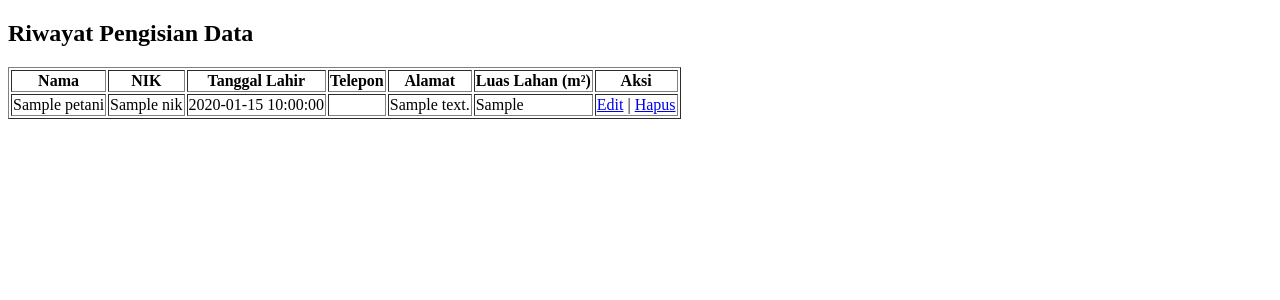
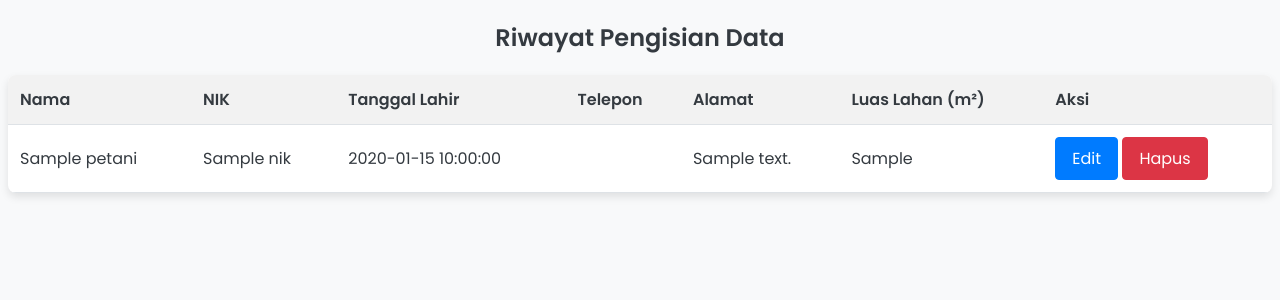
Before and after one commit to watttttttt55/petani_app, a Flask app: page /riwayat_petani in a window 1280 px wide. Shown: the top 300 px of the page. Run offline with Flask 3, Linux system fonts and the light colour scheme; the visitor is signed in with stand-in values (Sample User, id 1); a database or web service that is not in the repository returns one stand-in record (values such as "Sample title"); some libraries are stand-ins or nearby versions.

Commit message:
Initial commit

```diff
--- a/templates/riwayat_petani.html
+++ b/templates/riwayat_petani.html
@@ -1,11 +1,99 @@
 <!DOCTYPE html>
-<html>
+<html lang="id">
 <head>
+    <meta charset="UTF-8">
+    <meta name="viewport" content="width=device-width, initial-scale=1.0">
     <title>Riwayat Data Petani</title>
+    <link href="https://fonts.googleapis.com/css2?family=Poppins:wght@400;600&display=swap" rel="stylesheet">
+    <style>
+        body {
+            font-family: 'Poppins', sans-serif;
+            background-color: #f8f9fa;
+            color: #343a40;
+        }
+        h2 {
+            margin-top: 20px;
+            margin-bottom: 20px;
+            text-align: center;
+        }
+        table {
+            width: 100%;
+            border-collapse: collapse;
+            margin-bottom: 20px;
+            background-color: #fff;
+            box-shadow: 0 4px 8px rgba(0, 0, 0, 0.1);
+            border-radius: 8px;
+            overflow: hidden; /* Untuk border-radius pada tabel */
+        }
+        th, td {
+            padding: 12px;
+            text-align: left;
+            border-bottom: 1px solid #dee2e6;
+        }
+        th {
+            background-color: #f2f2f2;
+            font-weight: 600;
+        }
+        tr:hover {
+            background-color: #e9ecef;
+        }
+        a {
+            color: #007bff;
+            text-decoration: none;
+        }
+        a:hover {
+            color: #0056b3;
+            text-decoration: underline;
+        }
+        .btn {
+            padding: 8px 16px;
+            border-radius: 4px;
+            text-decoration: none;
+            color: white;
+            display: inline-block;
+        }
+        .btn-primary {
+            background-color: #007bff;
+            border: 1px solid #007bff;
+        }
+        .btn-primary:hover {
+            background-color: #0056b3;
+            border-color: #0056b3;
+        }
+        .btn-danger {
+            background-color: #dc3545;
+            border: 1px solid #dc3545;
+        }
+        .btn-danger:hover {
+            background-color: #c82333;
+            border-color: #c82333;
+        }
+        .alert {
+            margin-top: 20px;
+            padding: 10px;
+            border-radius: 4px;
+            border: 1px solid #ced4da;
+            background-color: #fff;
+        }
+        .alert-danger {
+            color: #721c24;
+            background-color: #f8d7da;
+            border-color: #f5c6cb;
+        }
+        .alert-success {
+            color: #155724;
+            background-color: #d4edda;
+            border-color: #c3e6cb;
+        }
+    </style>
 </head>
 <body>
+    <div class="container">
         <h2>Riwayat Pengisian Data</h2>
-    <table border="1">
+        {% if petani %}
+            <div class="table-responsive">
+                <table class="table table-striped table-hover">
+                    <thead>
                         <tr>
                             <th>Nama</th>
                             <th>NIK</th>
@@ -15,6 +103,8 @@
                             <th>Luas Lahan (m²)</th>
                             <th>Aksi</th>
                         </tr>
+                    </thead>
+                    <tbody>
                         {% for p in petani %}
                         <tr>
                             <td>{{ p[1] }}</td>
@@ -24,11 +114,19 @@
                             <td>{{ p[5] }}</td>
                             <td>{{ p[6] }}</td>
                             <td>
-                <a href="{{ url_for('edit_petani', id=p[0]) }}">Edit</a> |
-                <a href="{{ url_for('hapus_petani', id=p[0]) }}" onclick="return confirm('Yakin hapus data ini?')">Hapus</a>
+                                <a href="{{ url_for('edit_petani', id=p[0]) }}" class="btn btn-primary btn-sm">Edit</a>
+                                <a href="{{ url_for('hapus_petani', id=p[0]) }}" class="btn btn-danger btn-sm" onclick="return confirm('Yakin hapus data ini?')">Hapus</a>
                             </td>
                         </tr>
                         {% endfor %}
+                    </tbody>
                 </table>
+            </div>
+        {% else %}
+            <div class="alert alert-info">
+                Belum ada data petani yang diisi.
+            </div>
+        {% endif %}
+    </div>
 </body>
 </html>
```
Lines whose indentation alone changed are shown as unchanged.
